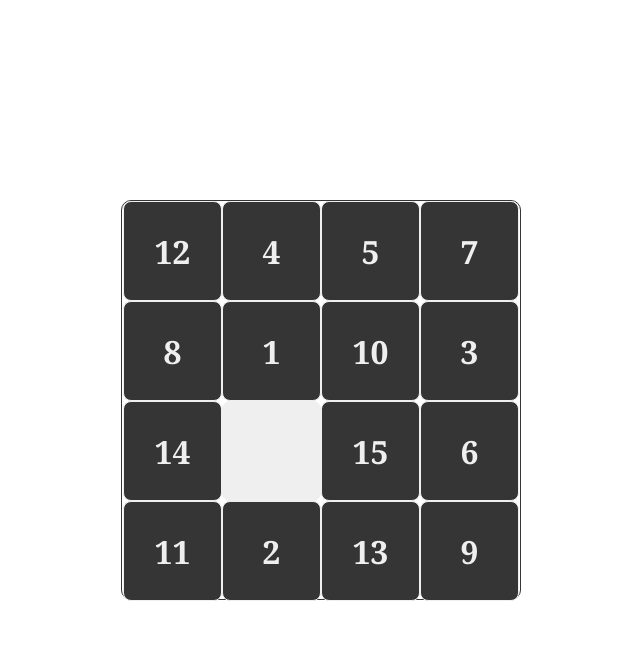
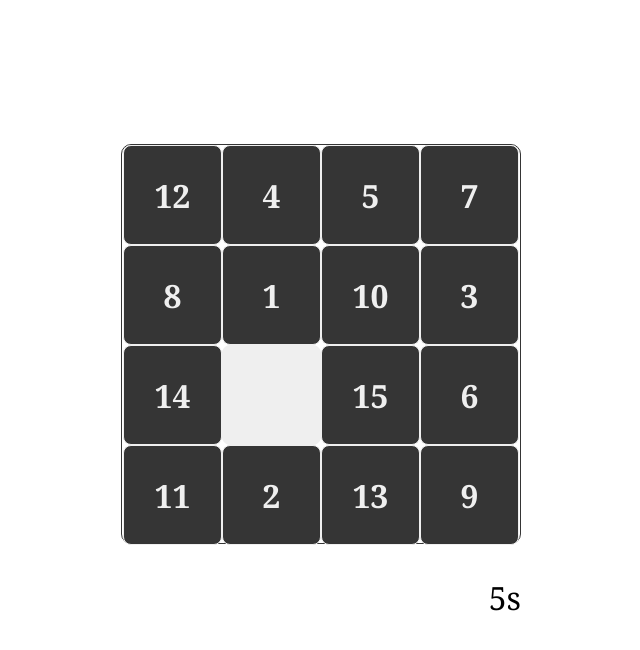
Before and after one commit to sabovyan/game-15, a website with bundled scripts: page src/index.html in a window 1280 px wide. Shown: the whole page, without its empty margins (319-959 px from the left). Built offline with nearby package versions, Linux system fonts and the light colour scheme.

Commit message:
game timer added

```diff
--- a/src/index.html
+++ b/src/index.html
@@ -21,9 +21,10 @@
           <button class="game__button game__accept">Yes</button>
           <button class="game__button game__reject">No</button>
         </div>
-
       </div>
     </div>
+
+    <div class="game__timer"></div>
   </div>
 
   <script type="module" src="./source/index.js"></script>
--- a/src/source/index.js
+++ b/src/source/index.js
@@ -9,6 +9,7 @@ const root = document.querySelector('#root');
 const messageBox = document.querySelector('.game__outer-box');
 const acceptButton = document.querySelector('.game__accept');
 const rejectButton = document.querySelector('.game__reject');
+const gameTimer = document.querySelector('.game__timer');
 
 /**
  * @description keeps current state of the the arrays
@@ -22,6 +23,7 @@ const state = {
 	gameArray: makeShuffledArray(makeOrderedArray(16)),
 };
 
+console.log(state.orderedArray);
 /**
  * @typedef {object} dir keeps the sizes of the steps towards each direction
  * @property {number} left
@@ -35,6 +37,12 @@ const dir = {
 	top: -4,
 	bottom: 4,
 };
+
+let timer = 0;
+const intervalId = setInterval(() => {
+	timer += 1;
+	gameTimer.textContent = `${timer}s`;
+}, 1000);
 
 const render = () => {
 	root.innerHTML = '';
@@ -94,6 +102,7 @@ const render = () => {
 	});
 	if (hasWon(state)) {
 		messageBox.style.display = 'flex';
+		clearInterval(intervalId);
 	}
 };
 
--- a/src/style/style.css
+++ b/src/style/style.css
@@ -17,7 +17,7 @@
 	width: var(--board-size);
 	height: var(--board-size);
 	position: absolute;
-	top: 50%;
+	top: 41.5%;
 	left: 50%;
 	transform: translate(-50%, -50%);
 	display: none;
@@ -59,9 +59,23 @@
 .game__accept:hover {
 	color: tomato;
 }
+.game__wrapper {
+	height: 100vh;
+	display: flex;
+	flex-direction: column;
+	align-content: center;
+	justify-content: center;
+	align-items: center;
+}
+.game__timer {
+	width: var(--board-size);
+	height: 3rem;
+	font-size: 2rem;
+	margin: 2rem;
+	text-align: end;
+}
 
 .game__root {
-	height: 100vh;
 	display: flex;
 	justify-content: center;
 	align-items: center;
```
